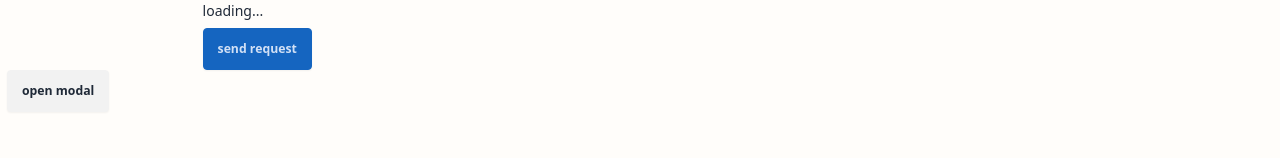
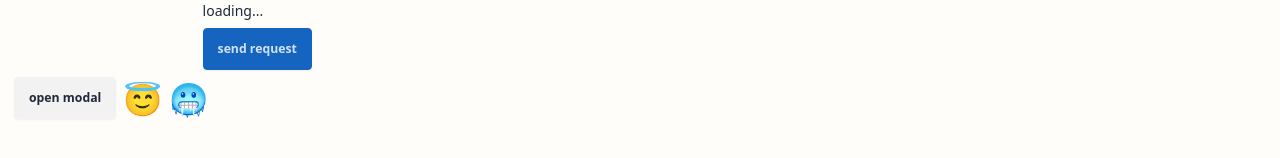
Before and after one commit to 1940879828/components-lib, a React (Vite) app: page / in a window 1280 px wide. Shown: the part 630-788 px from the top of the page. Built offline with nearby package versions, Linux system fonts and the light colour scheme; no server answers.

Commit message:
feat: 添加Swap组件

```diff
--- a/src/App.tsx
+++ b/src/App.tsx
@@ -11,6 +11,7 @@ import DropDown, {
   DropdownTrigger
 } from "./components/Dropdown"
 import Paper from "./components/Paper/Paper.tsx"
+import { RotateSwap, SwapOff, SwapOn } from "./components/Swap"
 import Popover from "./components/Popover"
 import ThemeController from "./components/ThemeController"
 import { initTheme } from "./lib/theme.ts"
@@ -168,6 +169,7 @@ function App() {
           <Button onClick={sendRequest}>send request</Button>
         </div>
       </div>
+      <div className="flex gap-2 pl-2 flex-wrap pt-2">
         <Dialog
           title={<h3 className="font-bold text-lg">Hello!</h3>}
           content={
@@ -181,6 +183,24 @@ function App() {
             </form>
           }
         />
+        <RotateSwap
+          onChange={(v) => {
+            console.log(v)
+          }}
+        >
+          <SwapOn className="text-4xl">😈</SwapOn>
+          <SwapOff className="text-4xl">😇</SwapOff>
+        </RotateSwap>
+        <RotateSwap
+          onChange={(v) => {
+            console.log(v)
+          }}
+          variant="flip"
+        >
+          <SwapOn className="text-4xl">🥵</SwapOn>
+          <SwapOff className="text-4xl">🥶</SwapOff>
+        </RotateSwap>
+      </div>
     </div>
   )
 }
--- a/src/components/Dialog/index.tsx
+++ b/src/components/Dialog/index.tsx
@@ -28,13 +28,16 @@ const Dialog = ({ title, content, actions, className }: DialogProps) => {
 
   return (
     <>
-      <button className="btn" onClick={show}>
+      <button type="button" className="btn" onClick={show}>
         open modal
       </button>
       <dialog ref={dialogRef} className="modal" onClick={onMaskClick}>
         <div className={cn("modal-box", className)}>
           <form method="dialog">
-            <button className="btn btn-sm btn-circle btn-ghost absolute right-2 top-2">
+            <button
+              type="button"
+              className="btn btn-sm btn-circle btn-ghost absolute right-2 top-2"
+            >
               <X size={16} />
             </button>
           </form>
--- /dev/null
+++ b/src/components/Swap/index.tsx
@@ -0,0 +1,48 @@
+import type React from "react"
+import type { PropsWithChildren, ReactNode } from "react"
+import { cn } from "../../lib/utils.ts"
+
+interface SwapOnProps extends PropsWithChildren {
+  className?: string
+}
+
+export const SwapOn = ({ className, children }: SwapOnProps) => {
+  return <div className={cn("swap-on", className)}>{children}</div>
+}
+
+interface SwapOffProps extends PropsWithChildren {
+  className?: string
+}
+
+export const SwapOff = ({ className, children }: SwapOffProps) => {
+  return <div className={cn("swap-off", className)}>{children}</div>
+}
+
+interface RotateSwapProps {
+  onChange?: (value: boolean) => void
+  variant?: "rotate" | "flip"
+  children?: ReactNode
+  defaultValue?: boolean
+}
+
+export const RotateSwap = ({
+  variant = "rotate",
+  defaultValue = false,
+  children,
+  onChange
+}: RotateSwapProps) => {
+  const handleChange = (event: React.ChangeEvent<HTMLInputElement>) => {
+    onChange?.(event.target.checked)
+  }
+
+  return (
+    <label className={`swap swap-${variant}`}>
+      <input
+        type="checkbox"
+        defaultChecked={defaultValue}
+        onChange={handleChange}
+      />
+      {children}
+    </label>
+  )
+}
```
Lines whose indentation alone changed are shown as unchanged.
